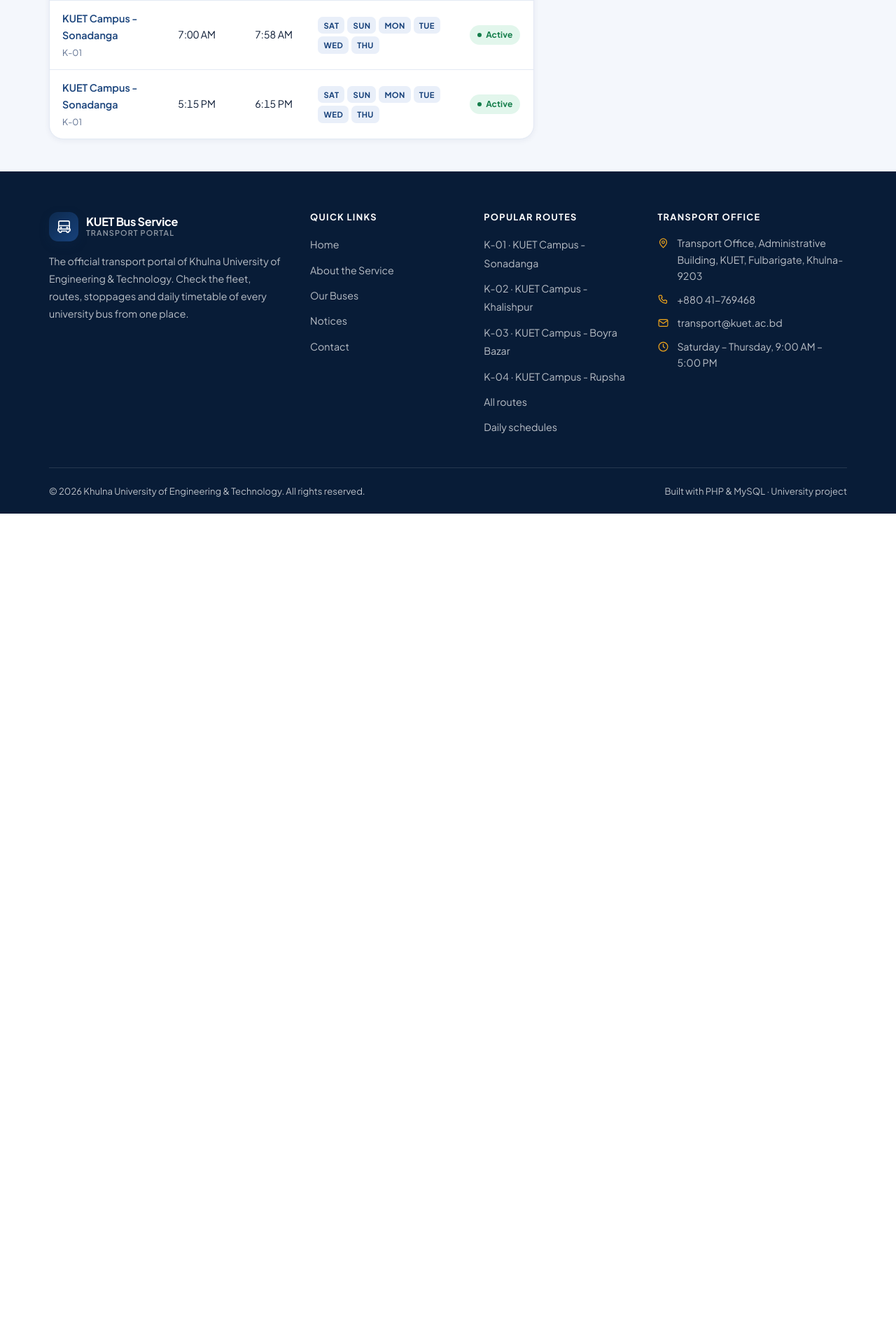
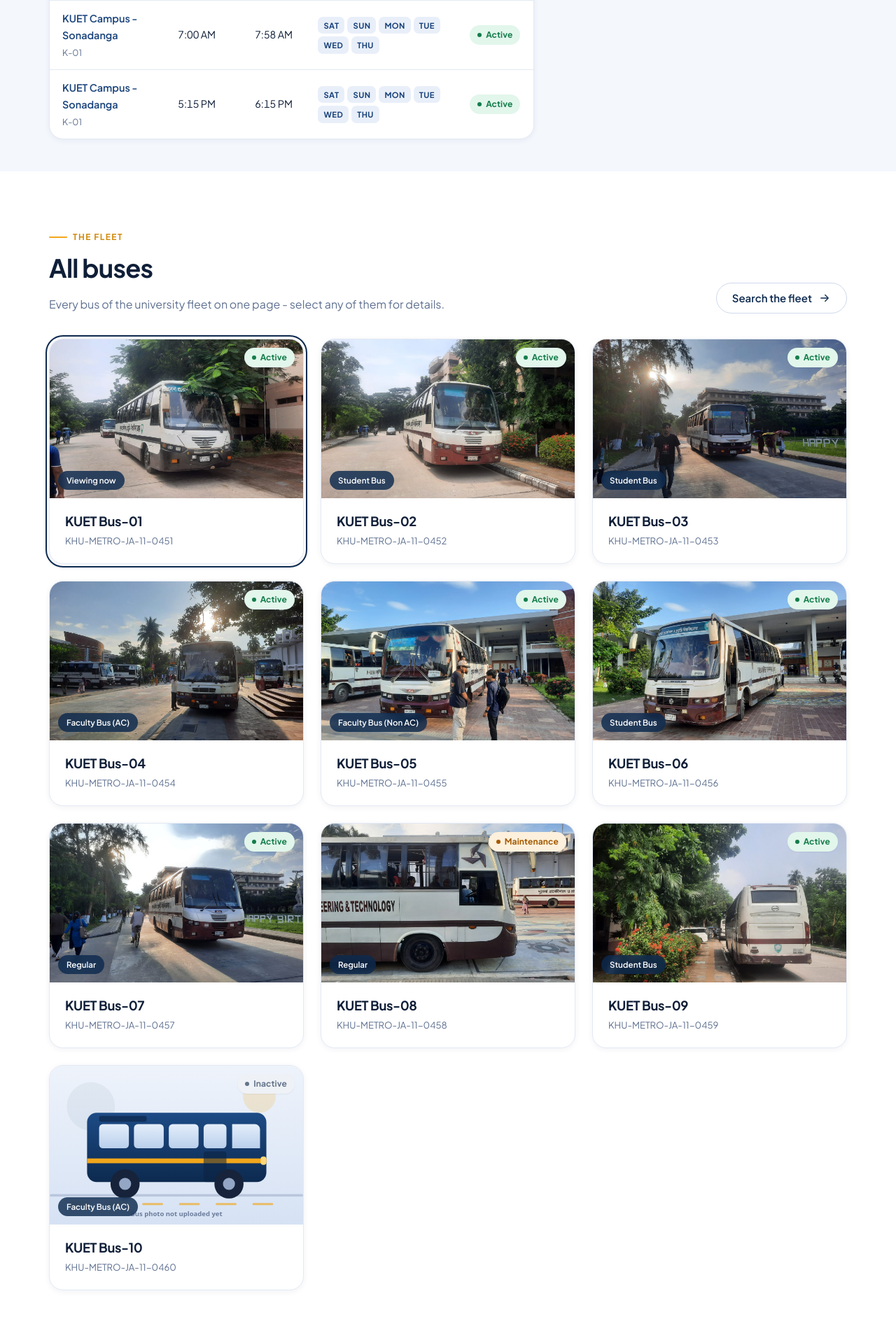
Before and after one commit to sakib2k18/test, a PHP site: page /bus-details.php?id=1 in a window 1280 px wide. Shown: the part 1421-3336 px from the top of the page at 70% size. Before the commit the page ends 2155 px from the top, so only its background shows below. Run offline with PHP 8.4, Linux system fonts and the light colour scheme; data comes from the database, SQL or seed files in the repository.

Commit message:
further modifications

```diff
--- a/assets/css/style.css
+++ b/assets/css/style.css
@@ -1137,7 +1137,7 @@
     position: relative;
     z-index: 1;
     display: grid;
-    grid-template-columns: 1.2fr .8fr;
+    grid-template-columns: 1.45fr .55fr;
     gap: 54px;
     align-items: center;
 }
@@ -1199,8 +1199,12 @@
     color: rgba(255, 255, 255, .68);
 }
 
-/* Right-hand visual: an illustrated bus panel built entirely with CSS */
-.hero__visual { position: relative; }
+/* Right-hand visual: the photo panel, kept to a strict 4:3 frame */
+.hero__visual {
+    position: relative;
+    max-width: 420px;
+    justify-self: end;
+}
 .hero__panel {
     background: rgba(255, 255, 255, .1);
     border: 1px solid rgba(255, 255, 255, .2);
@@ -1212,6 +1216,9 @@
 .hero__panel img,
 .hero__panel svg {
     width: 100%;
+    height: auto;
+    aspect-ratio: 4 / 3;
+    object-fit: cover;
     border-radius: var(--radius-lg);
     display: block;
 }
--- a/assets/js/main.js
+++ b/assets/js/main.js
@@ -12,6 +12,7 @@
      8.  Live image preview for uploads
      9.  Instant client-side search / filter
      10. Auto-submitting filter controls + button loading states
+     11. Autofill guard for the login form
    ========================================================================== */
 (function () {
     'use strict';
@@ -381,6 +382,26 @@
     }
 
     /* =====================================================================
+       11. AUTOFILL GUARD FOR THE LOGIN FORM
+       ---------------------------------------------------------------------
+       Fields marked data-no-autofill are switched to readonly while the
+       page loads, because browsers skip readonly fields when they auto-fill
+       saved credentials. The field becomes editable again as soon as the
+       visitor focuses it, so typing and password managers still work.
+       ===================================================================== */
+    function initAutofillGuard() {
+        $$('[data-no-autofill]').forEach(function (field) {
+            field.setAttribute('readonly', 'readonly');
+            field.setAttribute('aria-readonly', 'false');
+            var unlock = function () {
+                field.removeAttribute('readonly');
+            };
+            field.addEventListener('focus', unlock);
+            field.addEventListener('pointerdown', unlock);
+        });
+    }
+
+    /* =====================================================================
        BOOT
        ===================================================================== */
     document.addEventListener('DOMContentLoaded', function () {
@@ -394,5 +415,6 @@
         initImagePreview();
         initLiveFilter();
         initFormBehaviour();
+        initAutofillGuard();
     });
 })();
--- a/bus-details.php
+++ b/bus-details.php
@@ -51,6 +51,13 @@
       WHERE s.bus_id = ?
       ORDER BY s.departure_time',
     [$id]
+);
+
+/* The whole fleet, so every other bus can be opened straight from this page */
+$allBuses = fetchAll(
+    'SELECT id, bus_name, reg_number, bus_type, capacity, status, image
+       FROM buses
+      ORDER BY id'
 );
 
 require_once __DIR__ . '/includes/header.php';
@@ -272,4 +279,61 @@
     </div>
 </section>
 
+<!-- ==================================================================
+     THE WHOLE FLEET - every bus reachable from this page
+     ================================================================== -->
+<section class="section section--alt">
+    <div class="container">
+        <div class="section-head-row">
+            <div class="section-head">
+                <span class="eyebrow">The fleet</span>
+                <h2>All buses</h2>
+                <p>Every bus of the university fleet on one page - select any of them for details.</p>
+            </div>
+            <a class="btn btn--outline" href="<?= e(url('buses.php')) ?>">
+                Search the fleet <?= icon('arrow') ?>
+            </a>
+        </div>
+
+        <div class="grid grid--cards">
+            <?php foreach ($allBuses as $b): ?>
+                <?php $isCurrent = (int) $b['id'] === (int) $bus['id']; ?>
+                <article class="card card--hover reveal" <?= $isCurrent ? 'style="outline:2px solid var(--primary);outline-offset:3px;"' : '' ?>>
+                    <div class="card__media">
+                        <?php if ($isCurrent): ?>
+                            <img src="<?= e(busImage($b['image'])) ?>"
+                                 alt="Photo of <?= e($b['bus_name']) ?> (currently viewed)" loading="lazy">
+                        <?php else: ?>
+                            <a href="<?= e(url('bus-details.php?id=' . (int) $b['id'])) ?>">
+                                <img src="<?= e(busImage($b['image'])) ?>"
+                                     alt="Photo of <?= e($b['bus_name']) ?>" loading="lazy">
+                            </a>
+                        <?php endif; ?>
+                        <span class="badge <?= e(statusClass($b['status'])) ?> card__media-badge">
+                            <?= e($b['status']) ?>
+                        </span>
+                        <?php if ($isCurrent): ?>
+                            <span class="card__media-tag">Viewing now</span>
+                        <?php else: ?>
+                            <span class="card__media-tag"><?= e($b['bus_type']) ?></span>
+                        <?php endif; ?>
+                    </div>
+                    <div class="card__body">
+                        <h3 class="card__title">
+                            <?php if ($isCurrent): ?>
+                                <?= e($b['bus_name']) ?>
+                            <?php else: ?>
+                                <a href="<?= e(url('bus-details.php?id=' . (int) $b['id'])) ?>">
+                                    <?= e($b['bus_name']) ?>
+                                </a>
+                            <?php endif; ?>
+                        </h3>
+                        <p class="text-muted" style="font-size:.82rem;"><?= e($b['reg_number']) ?></p>
+                    </div>
+                </article>
+            <?php endforeach; ?>
+        </div>
+    </div>
+</section>
+
 <?php require_once __DIR__ . '/includes/footer.php'; ?>
--- a/login.php
+++ b/login.php
@@ -95,7 +95,7 @@
                                value="<?= e(old('email')) ?>"
                                placeholder="name@kuet.ac.bd"
                                data-label="Email address" data-rule-required data-rule-email
-                               autocomplete="email" autofocus required>
+                               autocomplete="off" data-no-autofill required>
                         <p class="field__error"></p>
                     </div>
 
@@ -106,7 +106,7 @@
                         <div class="input-group">
                             <input class="input" type="password" id="password" name="password"
                                    data-label="Password" data-rule-required
-                                   autocomplete="current-password" required>
+                                   autocomplete="new-password" data-no-autofill required>
                             <button class="input-toggle" type="button"
                                     data-toggle-password="password" aria-label="Show password">
                                 <?= icon('eye') ?>
```
